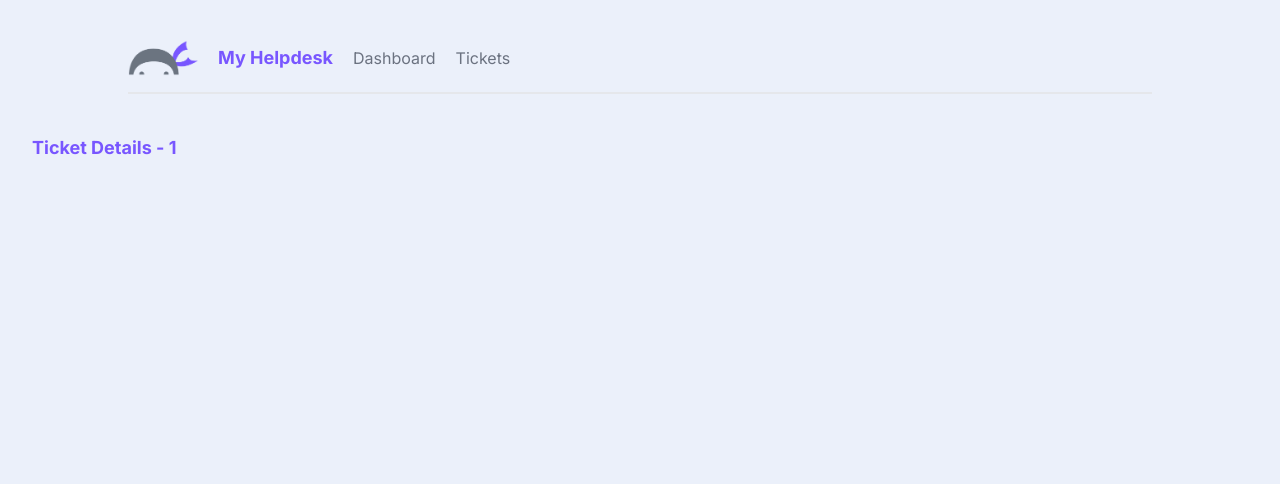
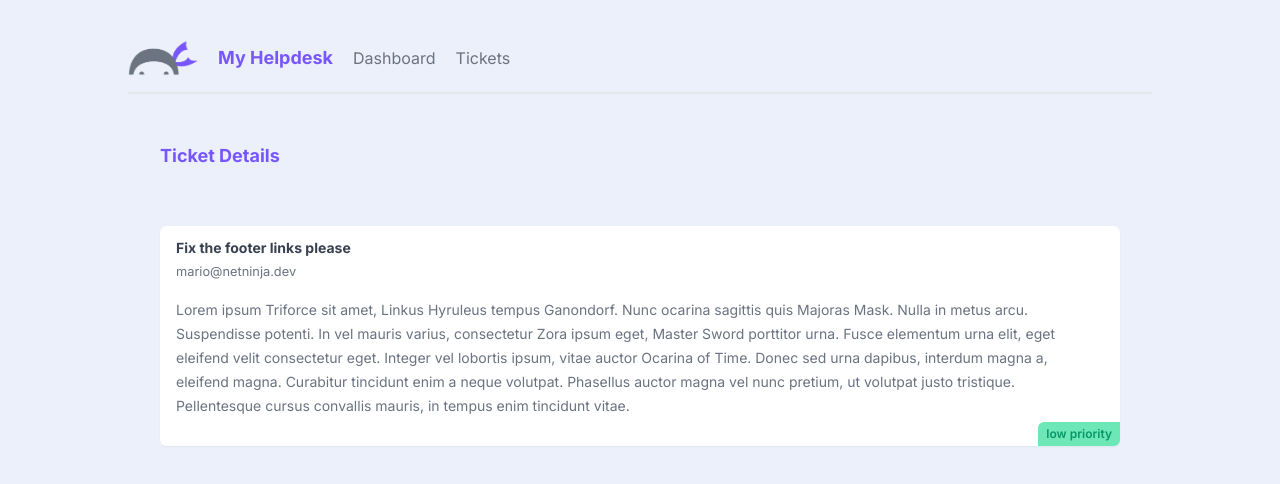
Before and after one commit to arshedgithub/Helpdesk-using-NextJs, a Next.js app: page /tickets/1 in a window 1280 px wide. Shown: the top 484 px of the page. Built offline with nearby package versions, Linux system fonts and the light colour scheme; data requests are answered from the project's data file.

Commit message:
add details to each route

```diff
--- a/app/tickets/[id]/page.tsx
+++ b/app/tickets/[id]/page.tsx
@@ -6,9 +6,37 @@ interface TicketDetailsProps {
     params: Params;
 }
 
-export default function TicketDetails({ params }: TicketDetailsProps) {
-    const id = params.id;
+interface Ticket {
+    id: string;
+    title: string;
+    body: string;
+    priority: string;
+    user_email: string;
+}
+
+async function getTicket(id: number): Promise<Ticket> {
+    const res = await fetch(`http://localhost:4000/tickets/${id}`, {
+        next: {
+            revalidate: 60
+        }
+    });
+    return res.json();
+}
+
+export default async function TicketDetails({ params }: TicketDetailsProps) {
+    const ticket = await getTicket(params.id);
+
     return (
-        <h1>Ticket Details - {id}</h1>
+        <main>
+            <nav>
+                <h2>Ticket Details</h2>
+            </nav>
+            <div className="card">
+                <h3>{ticket.title}</h3>
+                <small>{ticket.user_email}</small>
+                <p>{ticket.body}</p>
+                <div className={`pill ${ticket.priority}`}>{ticket.priority} priority</div>
+            </div>
+        </main>
     )
 }
```
